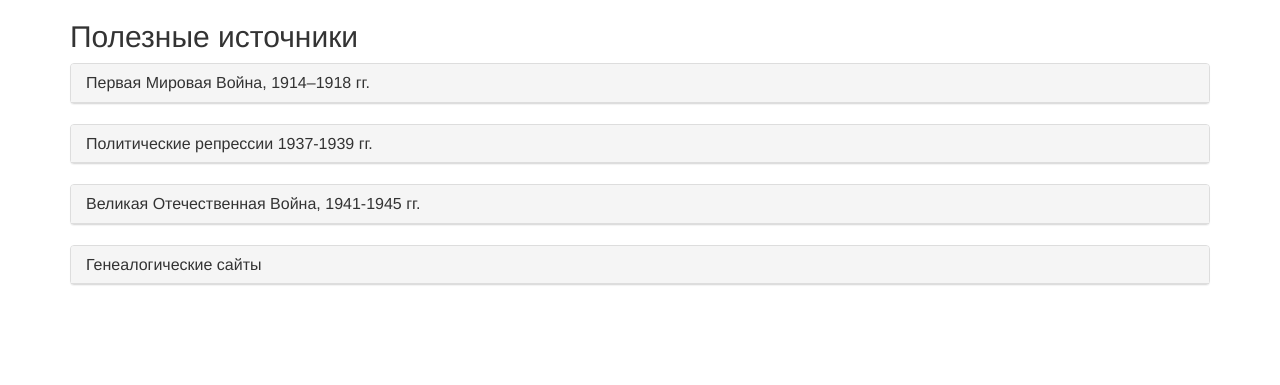
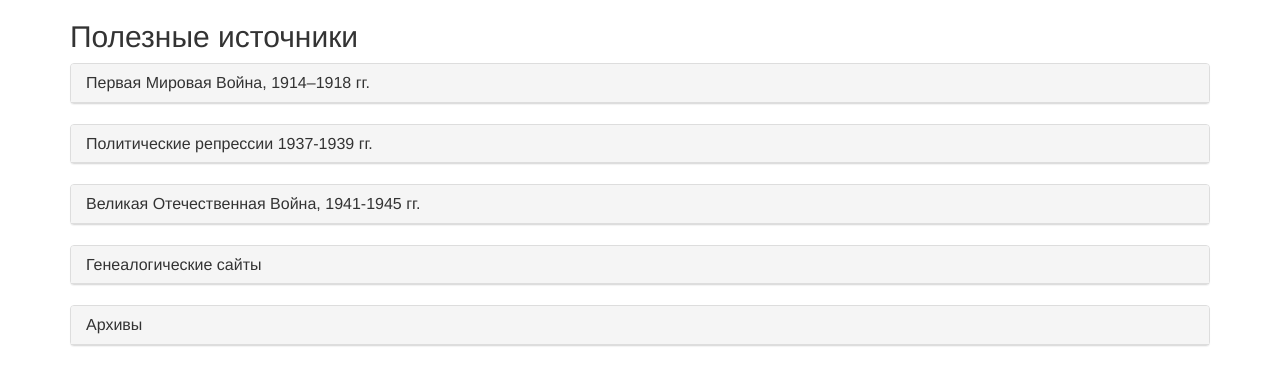
Before and after one commit to kseniazhagorina/genotree, a Flask app: page /sources in a window 1280 px wide. Shown: the top 385 px of the page. Run offline with Flask 2, Linux system fonts and the light colour scheme; parts of the project's set-up code (start-up, migrations or seed data) failed here and were passed over; some libraries are stand-ins or nearby versions.

Commit message:
Add sources to page with sources

```diff
--- a/src/templates/sources.html
+++ b/src/templates/sources.html
@@ -92,6 +92,21 @@
                 </div>
               </div>
 
+              <div class="panel panel-default">
+                <div class="panel-heading">
+                  <h4 class="panel-title">
+                    <a data-toggle="collapse" data-parent="#accordion" href="#collapse5">Архивы</a>
+                  </h4>
+                </div>
+                <div id="collapse5" class="panel-collapse collapse">
+                  <div class="panel-body">
+                    <ul class="list-unstyled">
+                      <li><a href="https://spbarchives.ru/infres">https://spbarchives.ru</a> Архивы Санктпетербурга. Поиск по описям. Можно получить доступ к оцифрованным документам онлайн</li>
+                      <li><a href="https://pokolenia.permkrai.ru/">https://pokolenia.permkrai.ru</a> Поколения Пермского Края. Оцифрованные метрические книги и ревизские сказки</li>
+                    </ul>
+                  </div>
+                </div>
+              </div>
         </div>
     </body>
 </html>
```
